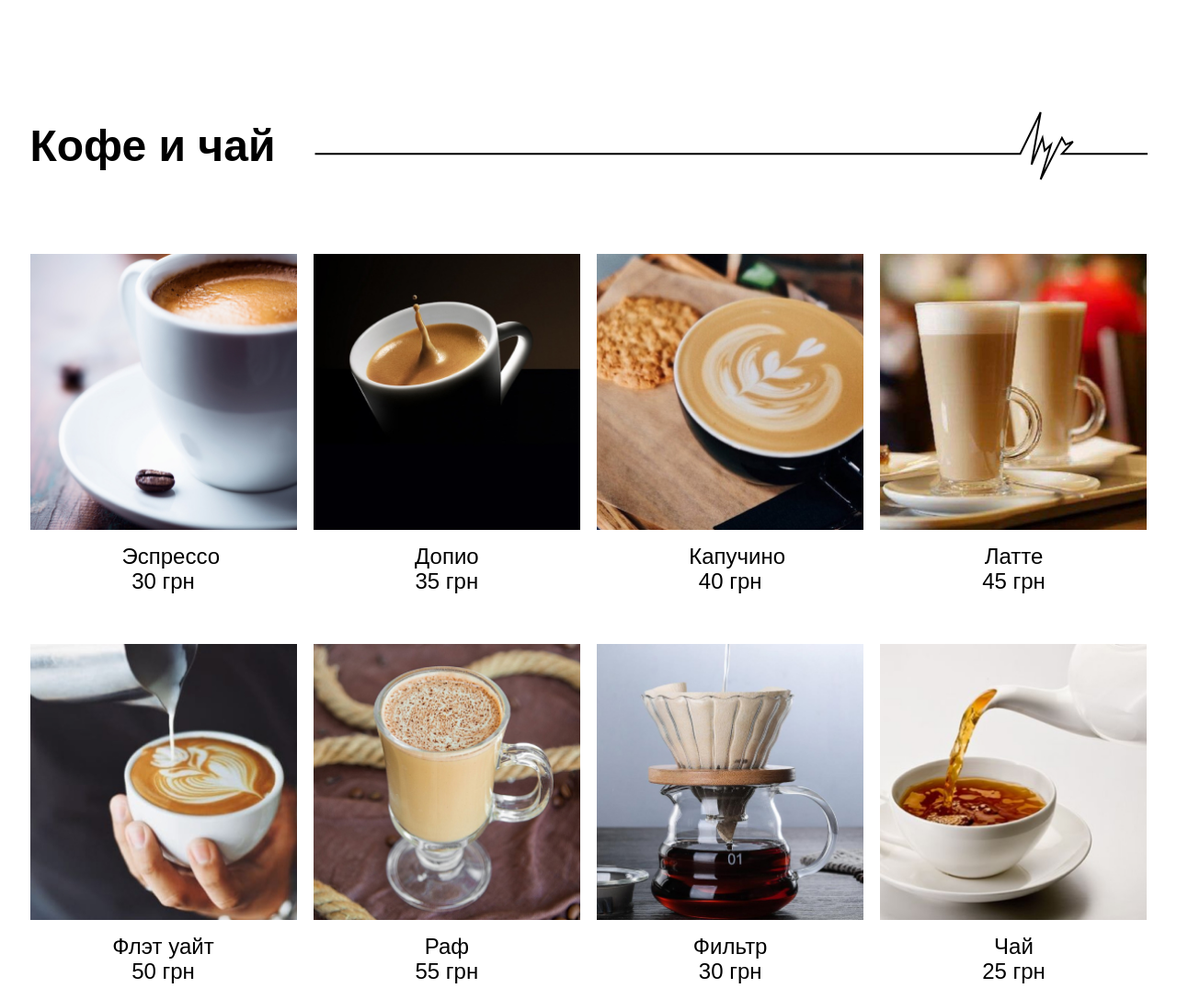
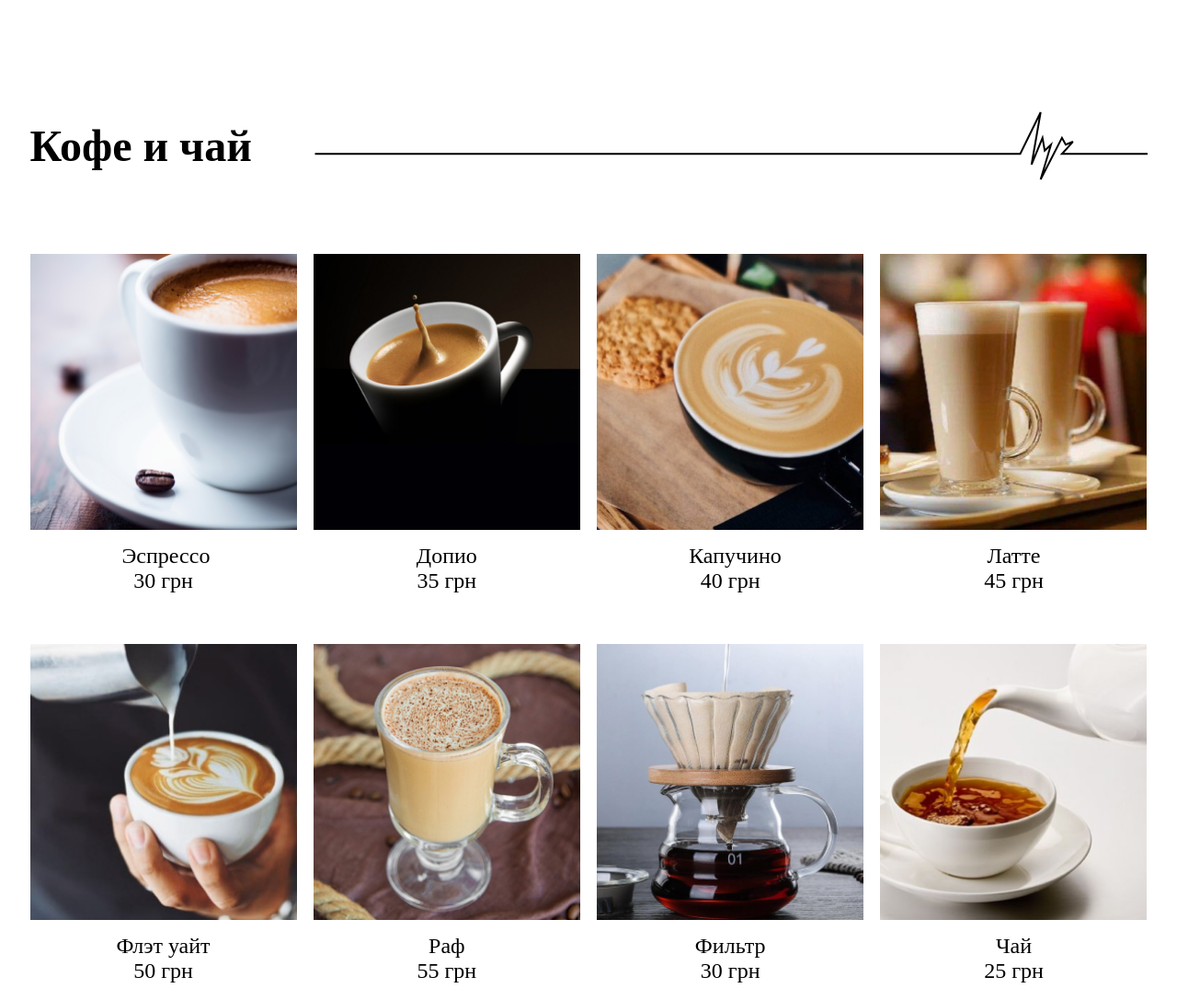
Before and after one commit to alexandr05shev4enko/luchcoffee__dev, a website: page app/index.html in a window 1280 px wide. Shown: the part 1020-2107 px from the top of the page at 92% size. Drawn offline with nearby package versions, Linux system fonts and the light colour scheme; files that its build step writes are made by us from their sources; files whose address does not match are found by name.

Commit message:
fix fonts

```diff
--- a/app/scss/_vars.scss
+++ b/app/scss/_vars.scss
@@ -3,11 +3,11 @@ $accent: #000;
 
 
 %messiri-400{
-  font-family: "ElMessiri-Regular", sans-serif;
+  font-family: "ElMessiri-Regular", serif;
   font-weight: 400;
 }
 
 %messiri-600{
-  font-family: "ElMessiri-SemiBold", sans-serif;
+  font-family: "ElMessiri-SemiBold", serif;
   font-weight: 600;
 }
```
Also changed, not shown: 2 other files.
